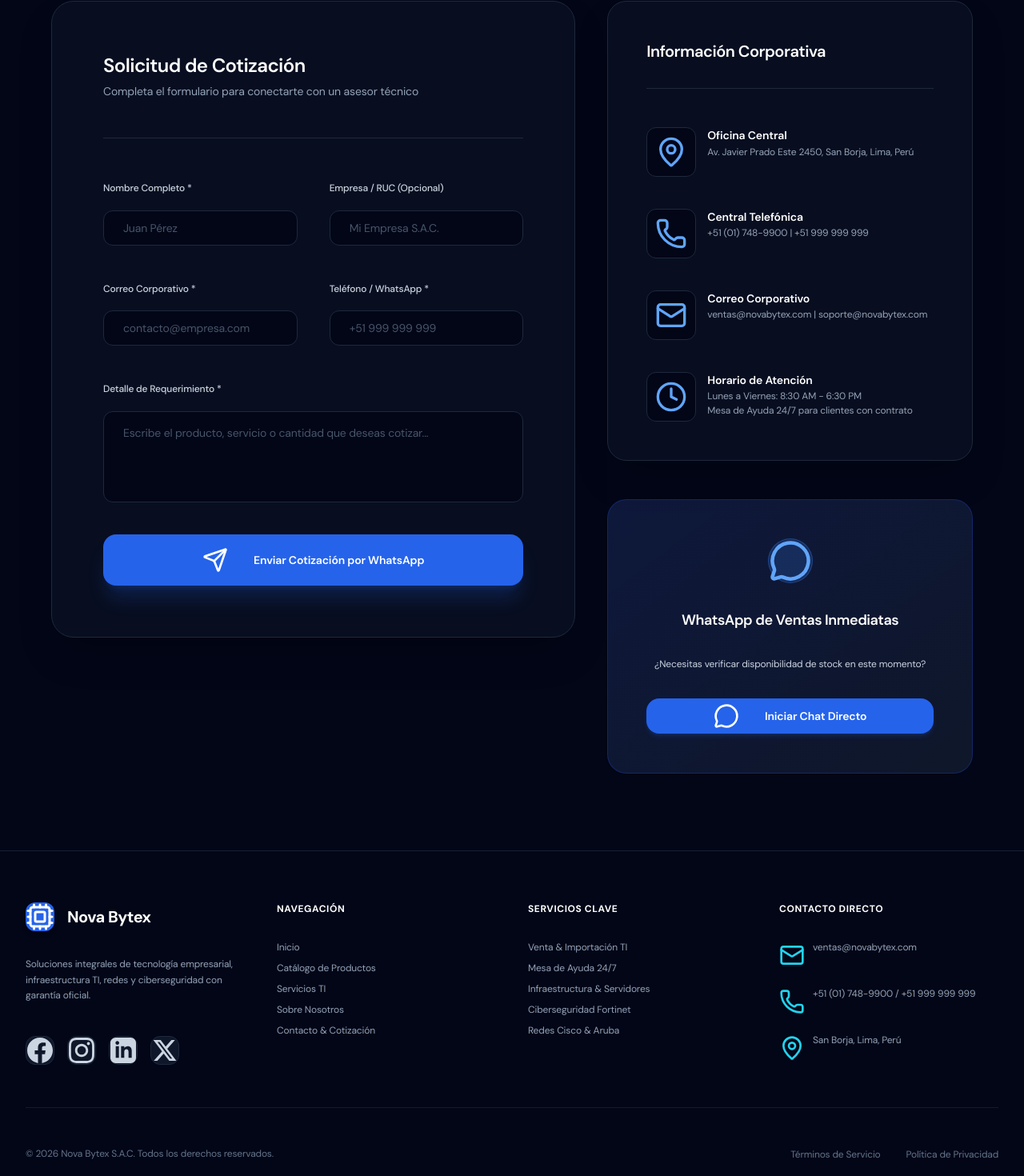
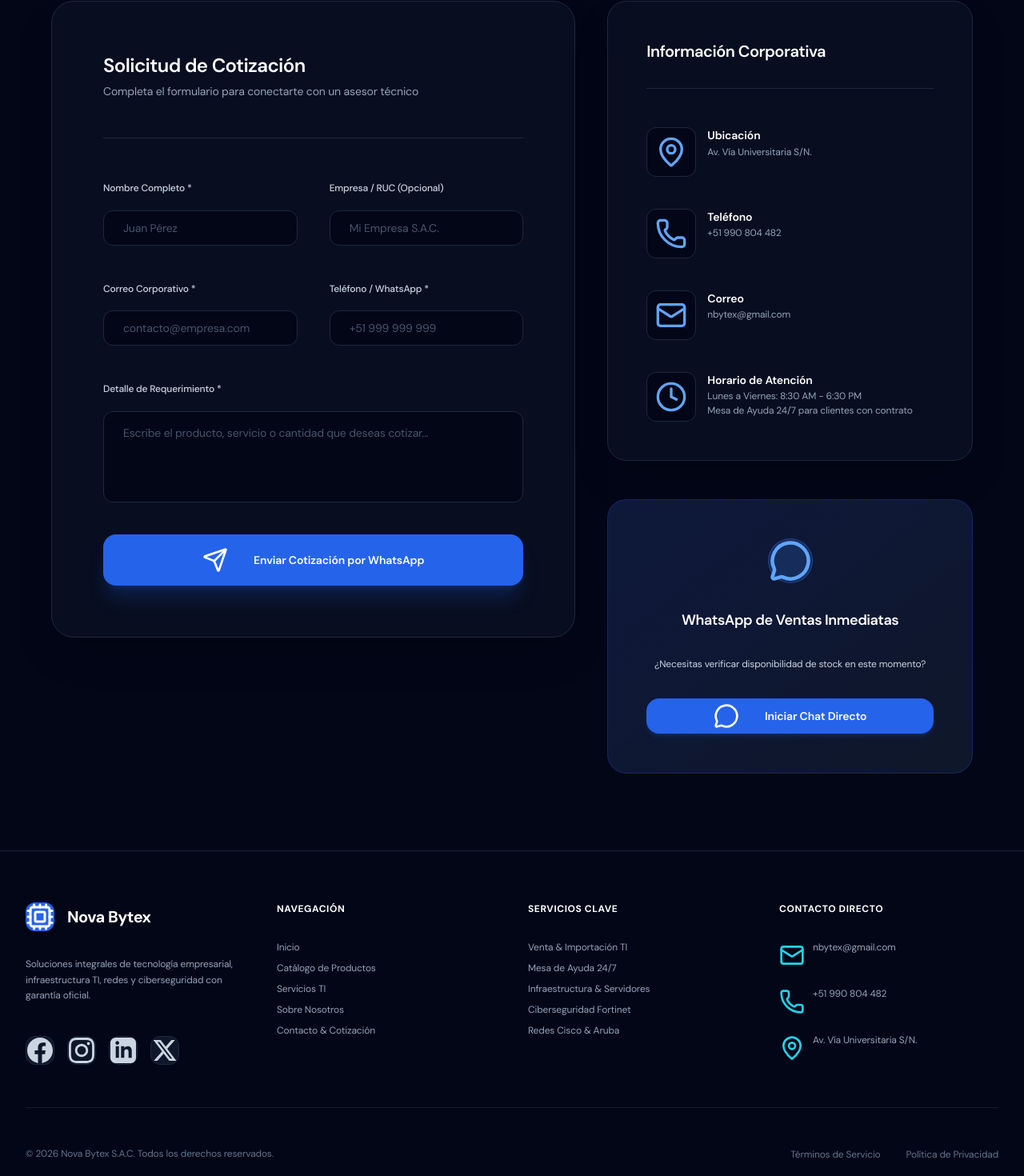
Before and after one commit to DgoHc/NovaBytex_IC, a Next.js app: page /contacto in a window 1280 px wide. Shown: the part 449-1919 px from the top of the page at 80% size. Built offline with nearby package versions, Linux system fonts and the light colour scheme; a web font is replaced by a local one.

Commit message:
Update NovaBytex contact info

```diff
--- a/src/app/contacto/page.tsx
+++ b/src/app/contacto/page.tsx
@@ -27,7 +27,7 @@
     );
     setSubmitted(true);
     setTimeout(() => {
-      window.open(`https://wa.me/51999999999?text=${messageText}`, "_blank");
+      window.open(`https://wa.me/51990804482?text=${messageText}`, "_blank");
     }, 400);
   };
 
@@ -172,8 +172,8 @@
                     <MapPin className="w-5 h-5" />
                   </div>
                   <div>
-                    <h3 className="font-semibold text-white text-sm">Oficina Central</h3>
-                    <p className="text-slate-400 text-xs leading-relaxed mt-0.5">Av. Javier Prado Este 2450, San Borja, Lima, Perú</p>
+                    <h3 className="font-semibold text-white text-sm">Ubicación</h3>
+                    <p className="text-slate-400 text-xs leading-relaxed mt-0.5">Av. Vía Universitaria S/N.</p>
                   </div>
                 </div>
 
@@ -182,8 +182,8 @@
                     <Phone className="w-5 h-5" />
                   </div>
                   <div>
-                    <h3 className="font-semibold text-white text-sm">Central Telefónica</h3>
-                    <p className="text-slate-400 text-xs mt-0.5">+51 (01) 748-9900 | +51 999 999 999</p>
+                    <h3 className="font-semibold text-white text-sm">Teléfono</h3>
+                    <p className="text-slate-400 text-xs mt-0.5">+51 990 804 482</p>
                   </div>
                 </div>
 
@@ -192,8 +192,8 @@
                     <Mail className="w-5 h-5" />
                   </div>
                   <div>
-                    <h3 className="font-semibold text-white text-sm">Correo Corporativo</h3>
-                    <p className="text-slate-400 text-xs mt-0.5">ventas@novabytex.com | soporte@novabytex.com</p>
+                    <h3 className="font-semibold text-white text-sm">Correo</h3>
+                    <p className="text-slate-400 text-xs mt-0.5">nbytex@gmail.com</p>
                   </div>
                 </div>
 
@@ -220,7 +220,7 @@
                 className="w-full bg-blue-600 hover:bg-blue-500 text-white font-semibold text-sm h-11 rounded-2xl shadow-md shadow-blue-600/20"
                 onClick={() => {
                   const message = encodeURIComponent("¡Hola! Quisiera hablar con un asesor de ventas de Nova Bytex.");
-                  window.open(`https://wa.me/51999999999?text=${message}`, "_blank");
+                  window.open(`https://wa.me/51990804482?text=${message}`, "_blank");
                 }}
               >
                 <MessageCircle className="w-4 h-4 mr-2" />
--- a/src/components/Footer.tsx
+++ b/src/components/Footer.tsx
@@ -105,15 +105,15 @@
             <ul className="space-y-3 text-xs text-slate-400">
               <li className="flex items-start gap-2.5">
                 <Mail className="w-4 h-4 text-cyan-400 shrink-0 mt-0.5" />
-                <span>ventas@novabytex.com</span>
+                <span>nbytex@gmail.com</span>
               </li>
               <li className="flex items-start gap-2.5">
                 <Phone className="w-4 h-4 text-cyan-400 shrink-0 mt-0.5" />
-                <span>+51 (01) 748-9900 / +51 999 999 999</span>
+                <span>+51 990 804 482</span>
               </li>
               <li className="flex items-start gap-2.5">
                 <MapPin className="w-4 h-4 text-cyan-400 shrink-0 mt-0.5" />
-                <span>San Borja, Lima, Perú</span>
+                <span>Av. Vía Universitaria S/N.</span>
               </li>
             </ul>
           </div>
```
